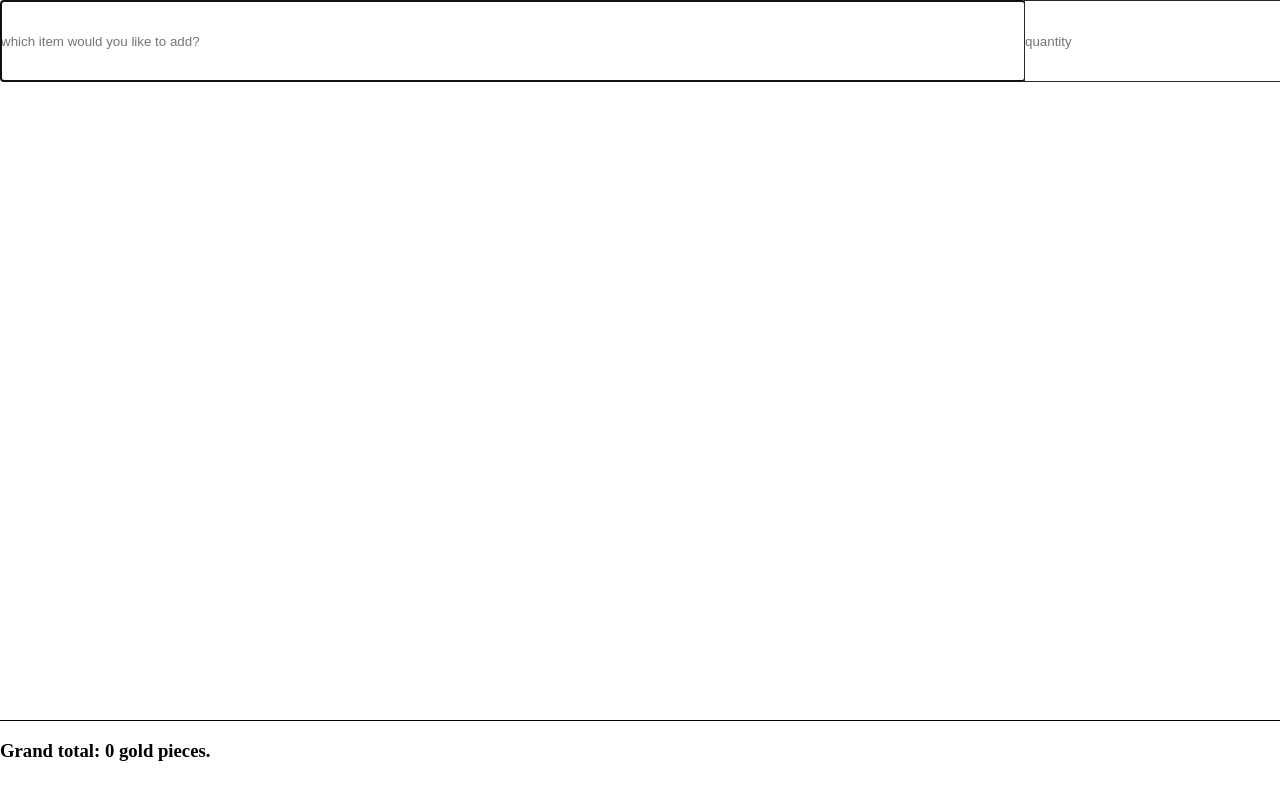
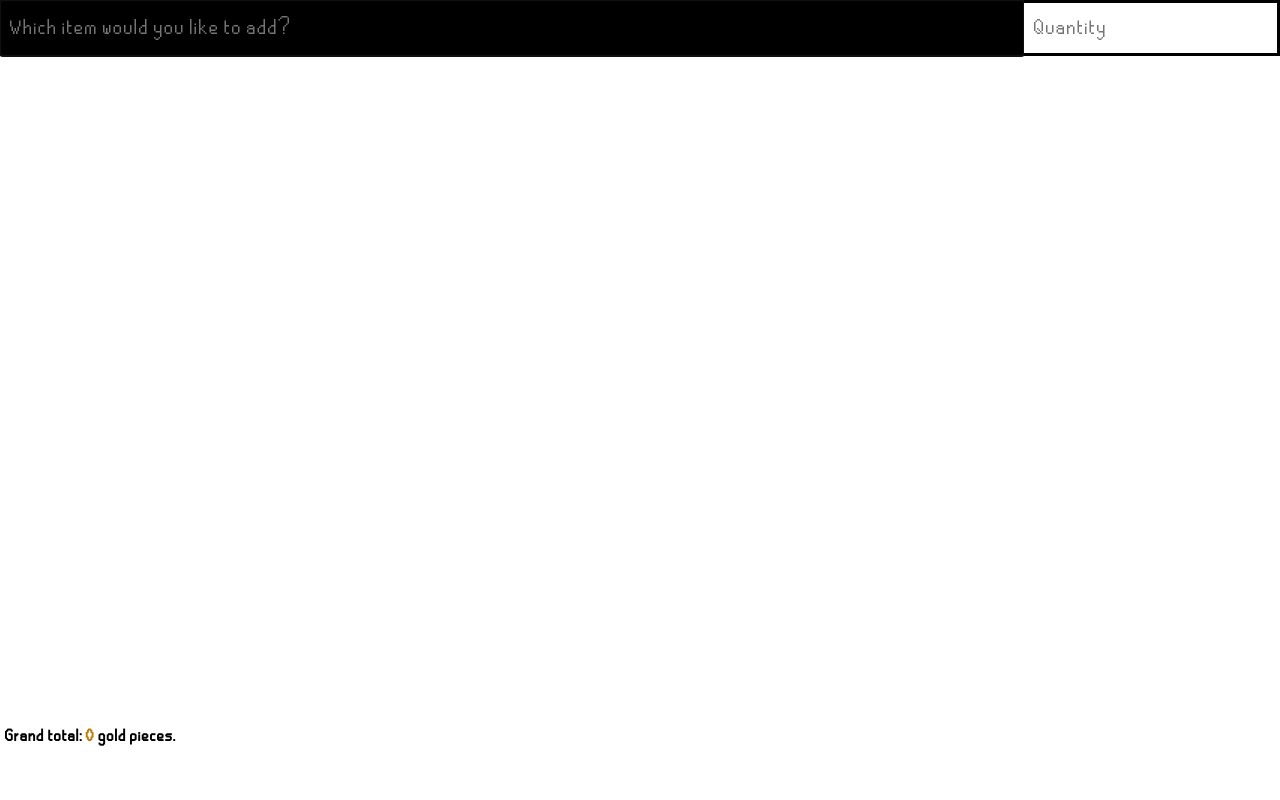
Before and after one commit to FredrikAugust/DropTracker, a plain HTML site: page priv/static/room.html in a window 1280 px wide. Drawn offline with Linux system fonts and the light colour scheme.

Commit message:
Add some very sub-optimal styling

```diff
--- a/priv/static/css/room.css
+++ b/priv/static/css/room.css
@@ -1,6 +1,19 @@
 /* Styling for the 'program page'.
  * Copyright Fredrik A. Madsen-Malmo 2017
  **/
+
+@font-face {
+  font-family: 'osrs-chat-font';
+  src: url('/fonts/runescape_chat_font.eot') format("eot"),
+       url('/fonts/runescape_chat_font.ttf') format("truetype"),
+       url('/fonts/runescape_chat_font.woff') format("woff"),
+       url('/fonts/runescape_chat_font.svg') format("svg");
+}
+
+* {
+  box-sizing: border-box;
+  font-family: 'osrs-chat-font';
+}
 
 body,
 html,
@@ -17,16 +30,28 @@ html {
 .container {
   display: grid;
   grid-template-columns: 100%;
-  grid-template-rows: 10% 80% 10%;
+  grid-template-rows: 7% 81.5% 9%;
 }
 
 input {
   height: 100%;
   width: 100%;
 
-  border: 1px solid rgb(41, 41, 41);
-  padding: 0;
+  padding: 5px 10px;
   margin: 0;
+  border: 0;
+
+  font-size: 1.5em;
+  color: white;
+  background-color: black;
+}
+
+.input>.quantity>input {
+  color: black;
+  background-color: white;
+  border-bottom: 3px solid black;
+  border-top: 3px solid black;
+  border-right: 3px solid black;
 }
 
 .input {
@@ -36,6 +61,7 @@ input {
   display: grid;
   grid-template-columns: 80% 20%;
   grid-template-rows: 100%;
+
 }
 
 .input>.name {
@@ -45,25 +71,31 @@ input {
 
 .input>.quantity {
   grid-column-start: 2;
-  grid-column-end: 3;
+  grid-column-end: span 2;
 }
 
 .drops {
+  padding: 0 5px;
+
   grid-row-start: 2;
   grid-row-end: 3;
 
   overflow-y: scroll;
 }
 
+.drop {
+  border-bottom: 1px dotted black;
+}
+
 .tally {
   grid-row-start: 3;
   grid-row-end: 4;
 
-  border-top: 1px solid black;
+  padding: 0 5px;
 }
 
-.drop {
-  border: 1px solid black;
+.tally .total {
+  color: #c17900;
 }
 
 .drop>h3,
@@ -74,3 +106,7 @@ input {
 .drop>p {
   margin-left: 0.5em;
 }
+
+.price {
+  float: right;
+}
--- a/priv/static/room.html
+++ b/priv/static/room.html
@@ -15,10 +15,10 @@
   <div class="container">
     <div class="input">
       <div class="name">
-        <input autofocus placeholder='which item would you like to add?' type="text">
+        <input autofocus placeholder='Which item would you like to add?' type="text">
       </div>
       <div class="quantity">
-        <input placeholder='quantity' type="number">
+        <input placeholder='Quantity' type="text">
       </div>
     </div>
     <div class="drops"></div>
```
Also changed, not shown: priv/static/fonts/runescape_chat_font.ttf (added), priv/static/fonts/runescape_chat_font.woff (added), 3 other files.
